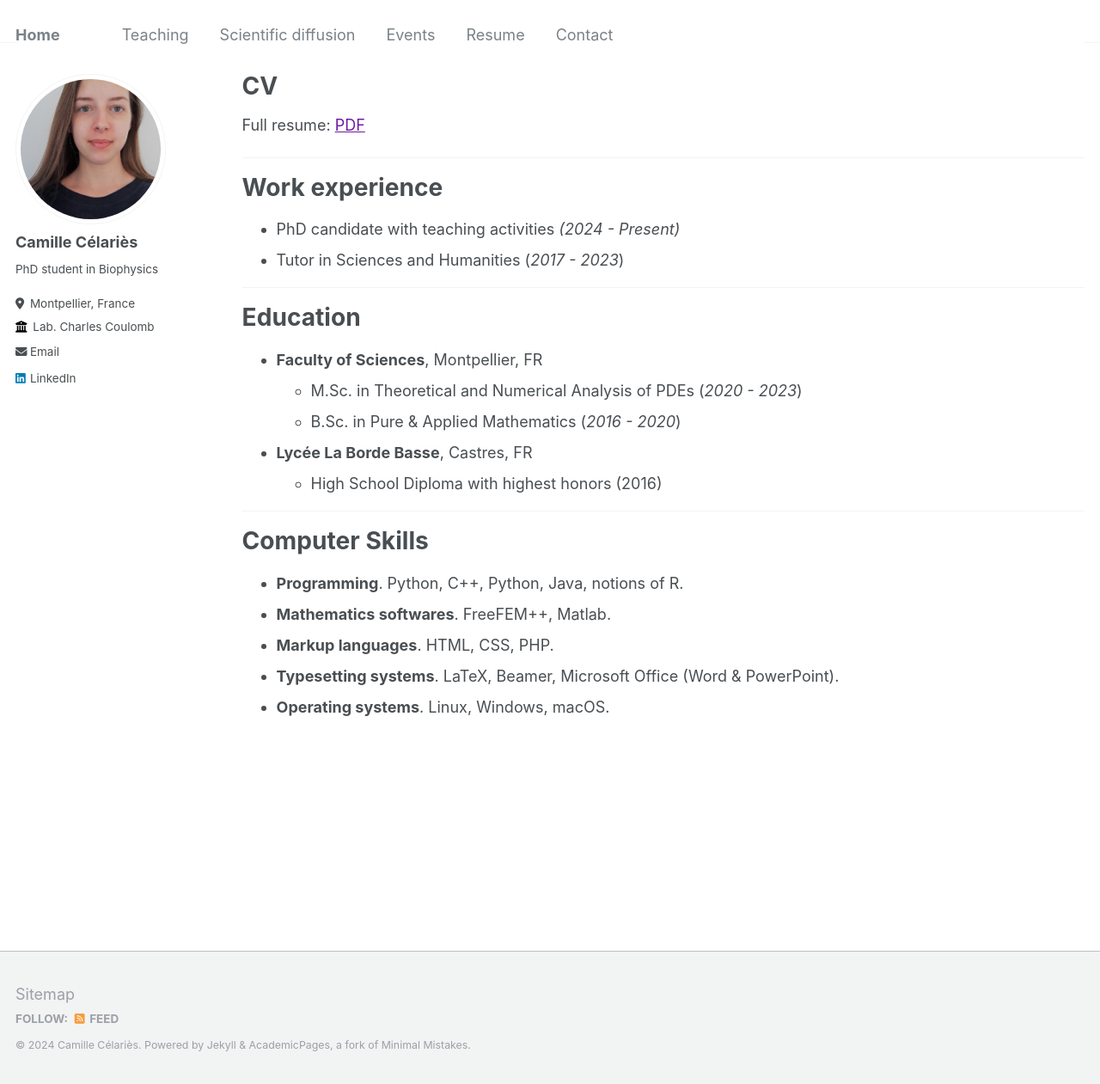
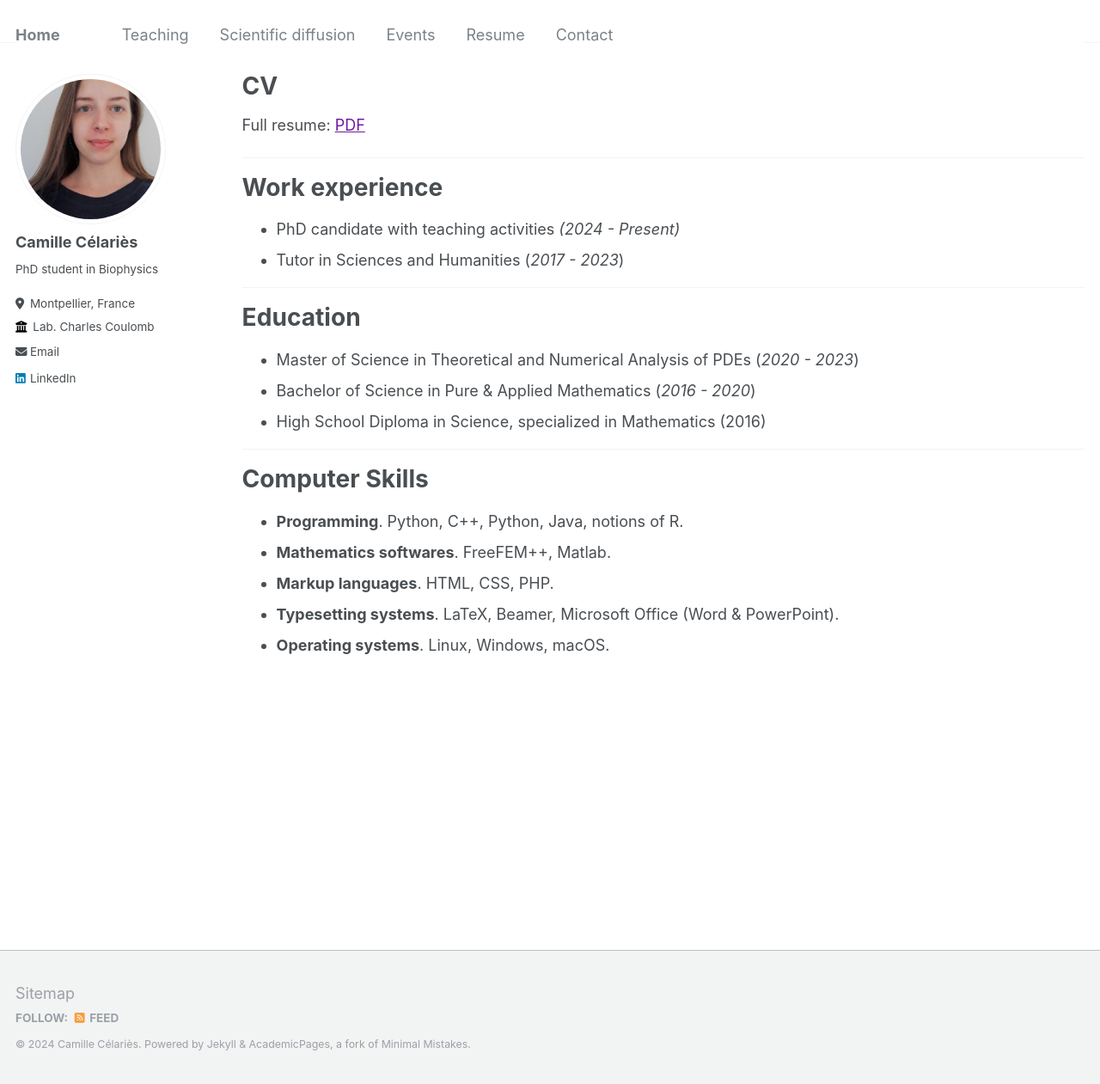
Before and after one commit to camillecelaries/camillecelaries.github.io, a Jekyll site: the page built from _pages/cv.md, in a window 1280 px wide and 1261 px high. Shown: the whole window at 86% size. Built offline with Jekyll 4.4.1, drawn with Linux system fonts in a browser that asks for light colours.

Commit message:
Update cv.md

```diff
--- a/_pages/cv.md
+++ b/_pages/cv.md
@@ -24,11 +24,9 @@ Work experience
 Education
 ======
 
-* <b>Faculty of Sciences</b>, Montpellier, FR
-  * M.Sc. in Theoretical and Numerical Analysis of PDEs (<i>2020 - 2023</i>)
-  * B.Sc. in Pure & Applied Mathematics (<i>2016 - 2020</i>)
-* <b>Lycée La Borde Basse</b>, Castres, FR
-  * High School Diploma with highest honors (2016)
+* Master of Science in Theoretical and Numerical Analysis of PDEs (<i>2020 - 2023</i>)
+* Bachelor of Science in Pure & Applied Mathematics (<i>2016 - 2020</i>)
+* High School Diploma in Science, specialized in Mathematics (2016)
 
 ***
 
```
